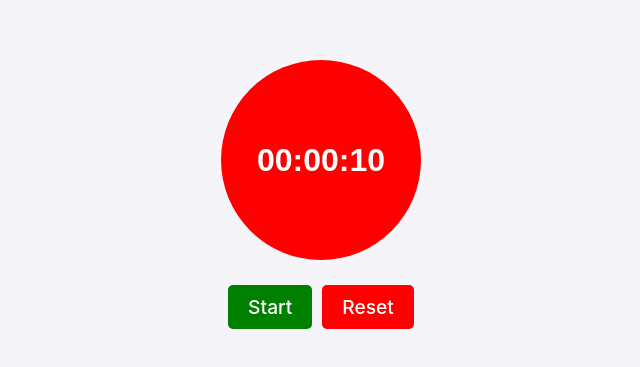
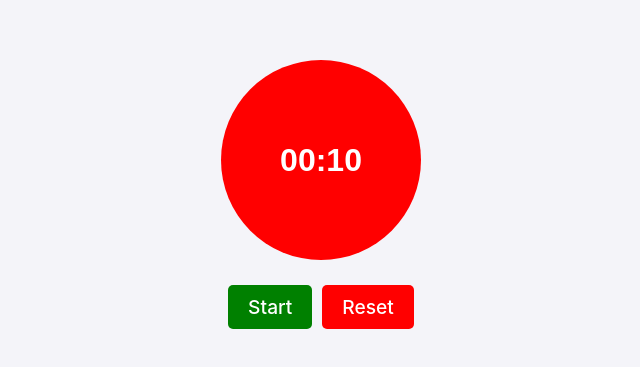
Before and after one commit to AkbekovNursultan/pomodoro-timer, a React (Vite) app: page / in a window 1280 px wide. Shown: the part 203-570 px from the top of the page, without its empty margins (319-959 px from the left). Built offline with nearby package versions, Linux system fonts and the light colour scheme.

Commit message:
Input field for setting time is added

```diff
--- a/src/Timer.css
+++ b/src/Timer.css
@@ -63,3 +63,20 @@ button {
   background-color: red;
   color: white;
 }
+
+.time-input-container {
+  margin-bottom: 20px;
+  font-size: 1.2rem;
+}
+
+input[type="number"] {
+  padding: 5px;
+  font-size: 1.2rem;
+  width: 80px;
+  text-align: center;
+  margin-left: 10px;
+}
+
+input:disabled {
+  background-color: #e0e0e0;
+}
--- a/src/Timer.jsx
+++ b/src/Timer.jsx
@@ -1,20 +1,21 @@
 import React, { useState, useEffect } from 'react';
 import './Timer.css';
 import beepSound from './assets/beep.mp3';
-const initialTime = 10;
 
 const Timer = () => {
-
+  const initialTime = 10;
   const [seconds, setSeconds] = useState(initialTime);
+  const [editableTime, setEditableTime] = useState(initialTime);
   const [isRunning, setIsRunning] = useState(false);
   const [intervalId, setIntervalId] = useState(null);
+  const [isEditing, setIsEditing] = useState(false);
 
   const audioCue = new Audio(beepSound);
 
   const startTimer = () => {
     if (!isRunning) {
       if (seconds === 0) {
-        setSeconds(initialTime);
+        setSeconds(editableTime);
       }
 
       const id = setInterval(() => {
@@ -36,24 +37,60 @@ const Timer = () => {
 
   const resetTimer = () => {
     clearInterval(intervalId);
-    setSeconds(initialTime);
+    setSeconds(editableTime);
     setIsRunning(false);
   };
 
-  const formatTime = (time) => {
-    const hours = Math.floor(time / 3600);
-    const minutes = Math.floor((time % 3600) / 60);
-    const seconds = time % 60;
-
-    return `${String(hours).padStart(2, '0')}:${String(minutes).padStart(2, '0')}:${String(seconds).padStart(2, '0')}`;
+  const handleEditStart = () => {
+    if (!isRunning) {
+      setIsEditing(true);
+    }
   };
 
+  const handleEditChange = (e) => {
+    const newTime = Math.max(1, e.target.value);
+    setEditableTime(newTime);
+  };
+
+  const handleEditBlur = () => {
+    setIsEditing(false);
+    setSeconds(editableTime);
+  };
+
+  const handleEditKeyDown = (e) => {
+    if (e.key === 'Enter') {
+      setIsEditing(false);
+      setSeconds(editableTime);
+    }
+  };
+
+  const formatTime = (time) => {
+    const minutes = Math.floor(time / 60);
+    const seconds = time % 60;
+    return `${String(minutes).padStart(2, '0')}:${String(seconds).padStart(2, '0')}`;
+  };
 
   return (
     <div className="timer-container">
-      <div className="timer-tomato">
-        <p className="timer-text">{formatTime(seconds)}</p>
+      <div
+        className="timer-tomato"
+        onClick={handleEditStart}
+      >
+        {isEditing ? (
+          <input
+            type="number"
+            value={editableTime}
+            onChange={handleEditChange}
+            onBlur={handleEditBlur}
+            onKeyDown={handleEditKeyDown}
+            autoFocus
+            min="1"
+          />
+        ) : (
+          <p className="timer-text">{formatTime(seconds)}</p>
+        )}
       </div>
+
       <div className="buttons-container">
         <button className="start-btn" onClick={startTimer} disabled={isRunning}>
           Start
```
